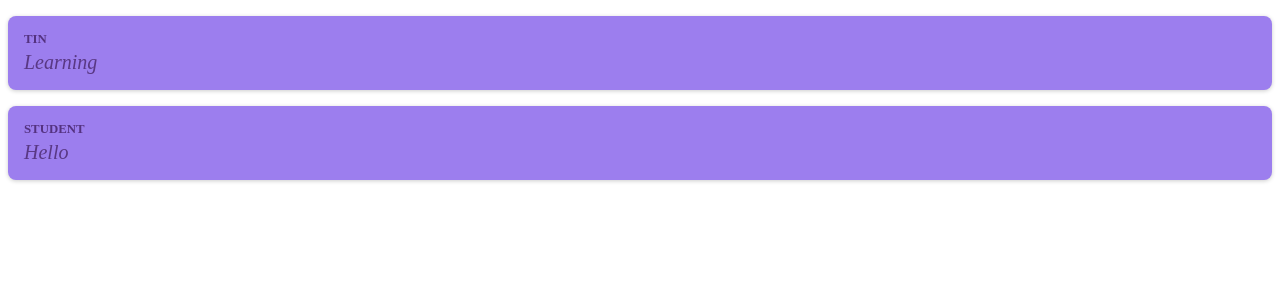
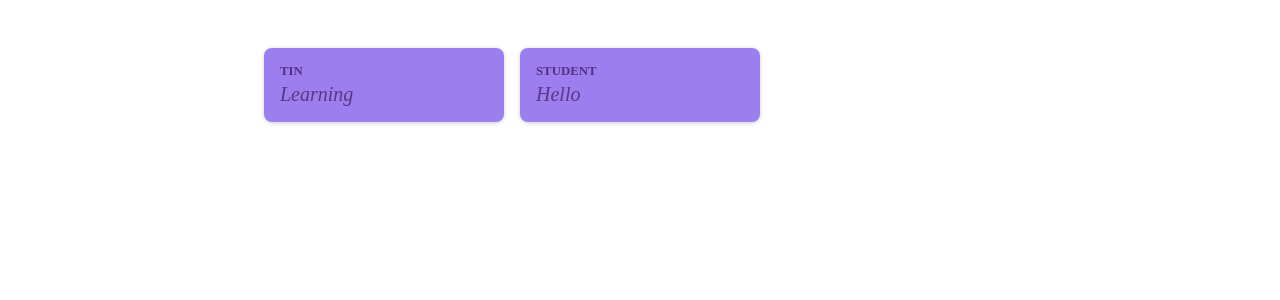
Before and after one commit to YawnJawn/React-training, a React (Vite) app in the folder vite-project/: page / in a window 1280 px wide. Shown: the top 300 px of the page. Built offline with nearby package versions, Linux system fonts and the light colour scheme.

Commit message:
Utilizing multiple instances of Post in PostsList

```diff
--- a/vite-project/src/App.jsx
+++ b/vite-project/src/App.jsx
@@ -1,10 +1,9 @@
-import Post from './components/Post';
+import PostsList from './components/PostsList';
 
 function App(){
   return (
   <main>
-    <Post author="Tin" body="Learning"/>
-    <Post author="Student" body="Hello"/>
+    <PostsList />
   </main>
   );
 }
--- /dev/null
+++ b/vite-project/src/components/PostsList.jsx
@@ -0,0 +1,13 @@
+import Post from './Post';
+import classes from './PostsList.module.css';
+
+function PostsList(){
+    return (
+        <ul className={classes.posts}>
+            <li><Post author="Tin" body="Learning"/></li>
+            <li><Post author="Student" body="Hello"/></li>
+        </ul>
+    );
+}
+
+export default PostsList;
--- /dev/null
+++ b/vite-project/src/components/PostsList.module.css
@@ -0,0 +1,10 @@
+.posts {
+    list-style: none;
+    max-width: 50rem;
+    margin: 1rem auto;
+    padding: 1rem 0;
+    display: grid;
+    gap: 1rem;
+    grid-template-columns: repeat(3, 30%);
+    justify-content: center;
+  }
--- /dev/null
+++ b/vite-project/src/index.css
@@ -0,0 +1,22 @@
+* {
+    box-sizing: border-box;
+  }
+
+  :root {
+    min-height: 100vh;
+    font-family: Inter, Avenir, Helvetica, Arial, sans-serif;
+    font-size: 16px;
+    line-height: 24px;
+    font-weight: 400;
+    background-image: radial-gradient(ellipse at top left, #7f50e4, #4c05d0);
+    font-synthesis: none;
+    text-rendering: optimizeLegibility;
+    -webkit-font-smoothing: antialiased;
+    -moz-osx-font-smoothing: grayscale;
+    -webkit-text-size-adjust: 100%;
+  }
+
+  body {
+    margin: 0;
+    color: #e6ddf9;
+  }
```
